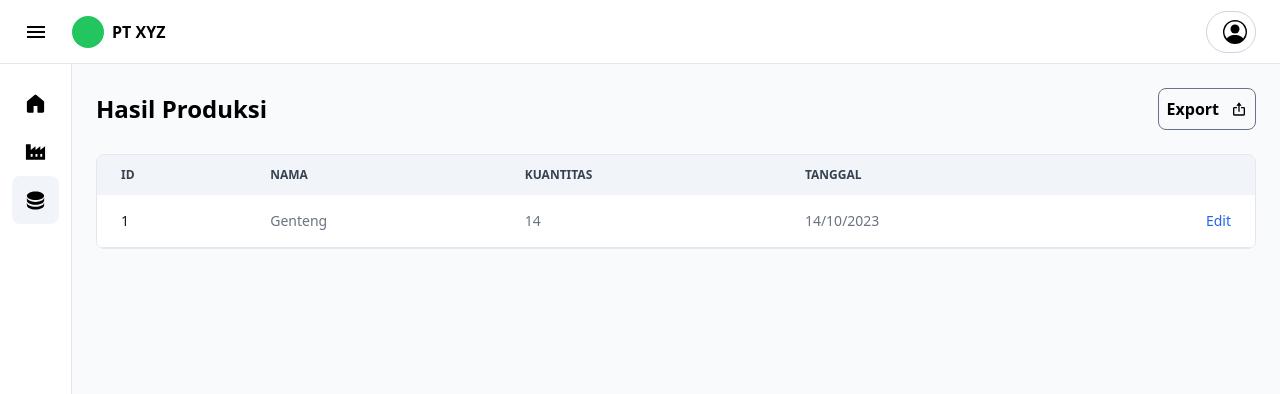
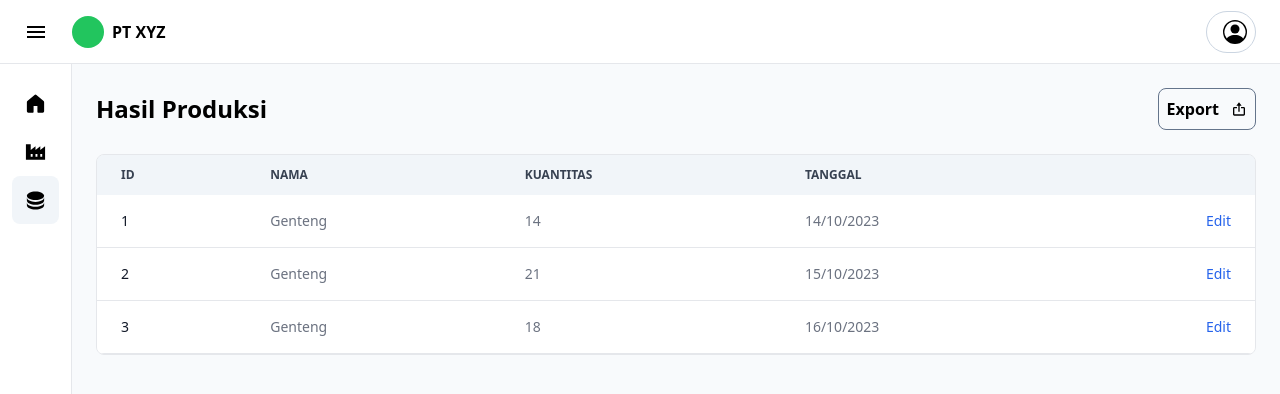
Before and after one commit to dikaizm/sensor-monitoring-dashboard, a React (Vite) app in the folder frontend/: page /dashboard/result in a window 1280 px wide. Shown: the top 394 px of the page. Built offline with nearby package versions, Linux system fonts and the light colour scheme; no server answers.

Commit message:
chore: add dummy data

```diff
--- a/frontend/src/pages/ProductionResultPage.tsx
+++ b/frontend/src/pages/ProductionResultPage.tsx
@@ -88,4 +88,16 @@ const productionResults: ProductionResultType[] = [
     quantity: 14,
     date: "14/10/2023"
   },
+  {
+    id: 2,
+    name: "Genteng",
+    quantity: 21,
+    date: "15/10/2023"
+  },
+  {
+    id: 3,
+    name: "Genteng",
+    quantity: 18,
+    date: "16/10/2023"
+  },
 ]
```
